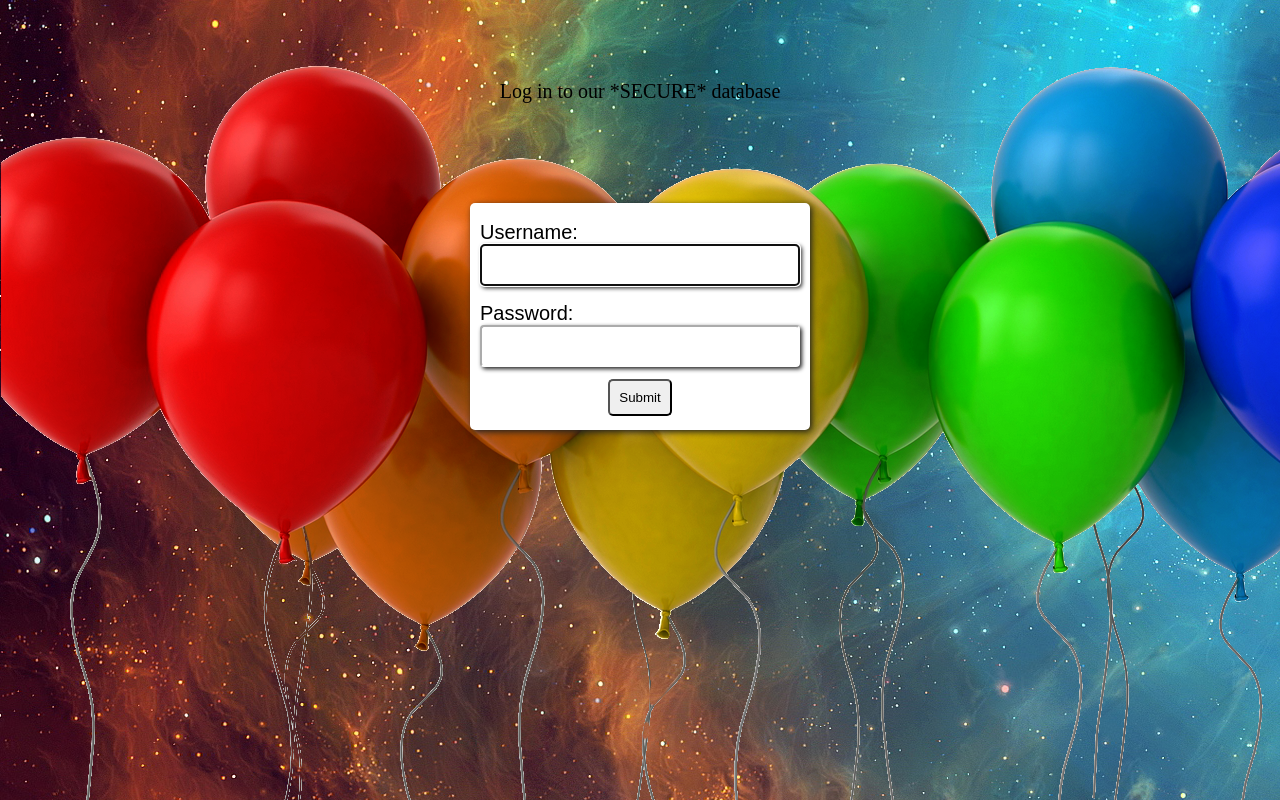
After one commit to carsonhynes/partylog, a PHP site: page /login.php in a window 1280 px wide. The commit adds this page. Run offline with PHP 8.4, Linux system fonts and the light colour scheme; some libraries are stand-ins or nearby versions.

Commit message:
Updated index, styling, and added login page
Added style.css for styling of various items within the application

Added simple login.php page taking in username and password as input. TODO: Add Facebook, Google, and Twitter

Updated index.php (mainly styling)

```diff
--- /dev/null
+++ b/party/css/style.css
@@ -0,0 +1,74 @@
+
+body {
+	background-image: url("../img/party.png");
+	background-repeat: no-repeat;
+	width: 100%;
+	margin: 0px;
+}
+
+.main {
+	max-width: 340px;
+	margin: auto;
+	padding-top: 80px;
+	text-align: center;
+}
+
+.main form, .main div {
+	font-size: 20px;
+	display: inline-block;
+	margin: 0px;
+}
+
+.date, .main .beautiful-day, .ui-widget {
+	font-size: 22px;
+	margin-top: 8px !important;
+	margin-bottom:8px !important;
+	width: 100%;
+}
+
+.form-container {
+	padding:10px;
+	background-color: #ffffff;
+	box-shadow: 2px 2px 6px #222222;
+	border-radius: 5px;
+	margin-top: 100px !important;
+}
+
+.main .date {
+	font-size: 29px;
+}
+
+input:focus, select:focus {
+	box-shadow: 0px 0px 7px #33ccff;
+}
+
+button {
+	margin: 4px;
+	padding: 9px;
+	border-radius: 5px;
+}
+
+.button-ready {
+	background-color: #00bfff;
+	border-color: #33ccff;
+	box-shadow: 0px 0px 15px #33ccff;
+}
+
+input[type="text"], select {
+	box-shadow: 2px 2px 4px #222222;
+	padding: 7px;
+	padding-top: 8px;
+	border-radius: 4px;
+	border-color: #dedede;
+}
+
+input[type="text"] {
+	border-color: #ffffff;
+}
+
+.ui-widget label, .ui-widget select,
+.ui-widget input {
+	text-align: left;
+	float: left;
+	width: 100% !important;
+}
--- /dev/null
+++ b/party/login.php
@@ -0,0 +1,37 @@
+<html>
+	<head>
+		<meta name="viewport" content="width=device-width, initial-scale=1">
+		<link rel="stylesheet" href="css/style.css">
+		<link rel="stylesheet" href="https://ajax.googleapis.com/ajax/libs/jqueryui/1.11.4/themes/smoothness/jquery-ui.css">
+	</head>
+
+	<body>
+		<div class="main">
+			<div>Log in to our *SECURE* database</div>
+			<div class="form-container">
+				<form action="" method="post">
+					<div class="ui-widget">
+						<label for="username">Username: </label>
+						<input name="username" type="text" id="username">
+					</div>
+					<div class="ui-widget">
+						<label for="password">Password: </label>
+						<input name="password" type="text" id="password">
+					</div>
+					<div class="submit">
+				        <button type="submit">Submit</button>
+					</div>
+				</form>
+			</div>
+		</div>
+	</body>
+</html>
+
+<script src="https://ajax.googleapis.com/ajax/libs/jquery/2.2.0/jquery.min.js"></script>
+<script src="https://ajax.googleapis.com/ajax/libs/jqueryui/1.11.4/jquery-ui.min.js"></script>
+
+<script>
+	$(function() {
+    	$(" #username ").focus();
+    });
+</script>
```
Also changed, not shown: party/index.php (+16 -127 lines), party/img/party.png (added).
